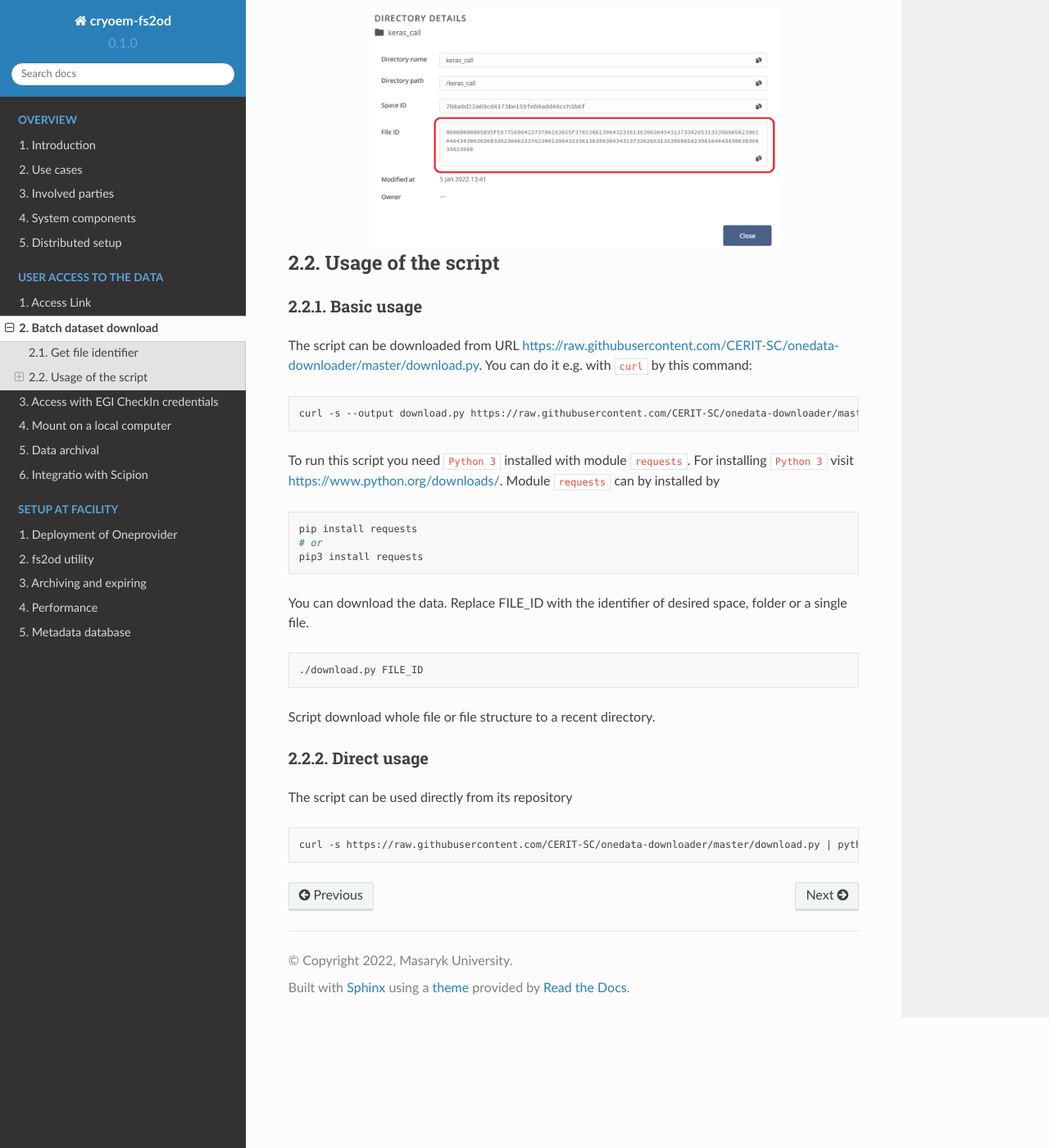
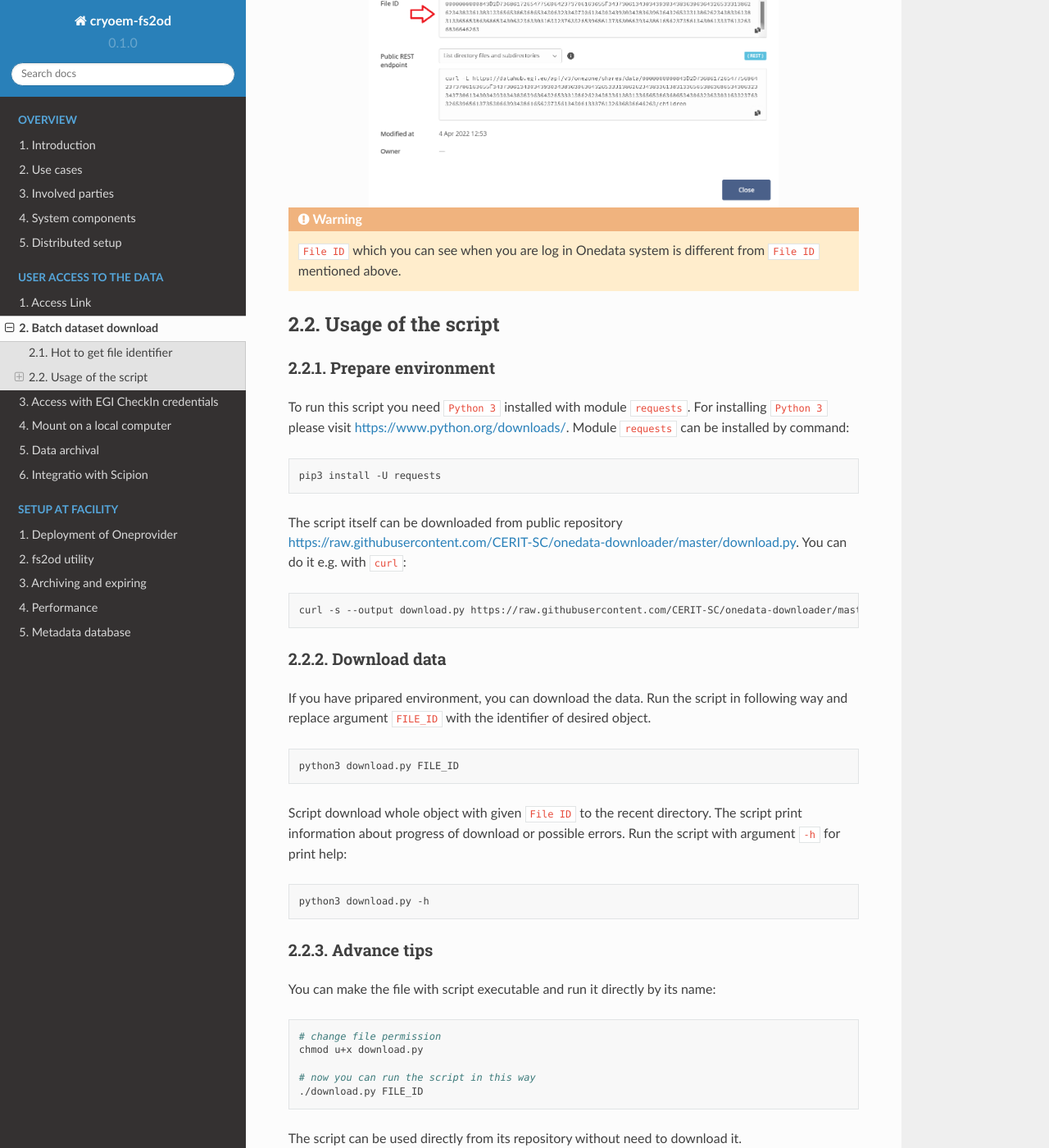
Before and after one commit to svobtom/onedata4sci, a Sphinx documentation site: the page built from docs/source/user/download_all.rst, in a window 1280 px wide and 1400 px high, scrolled down 986 px. Shown: the whole window at 82% size. Built offline with Sphinx 7.4.7 and the Read the Docs theme 2.0.0, drawn with Linux system fonts in a browser that asks for light colours; some of the changed text lies outside the part shown.

Commit message:
Update download all

```diff
--- a/docs/source/user/download_all.rst
+++ b/docs/source/user/download_all.rst
@@ -1,58 +1,77 @@
 Batch dataset download
 ======================
-There is posibility to download whole dataset at once. Following steps can be used also applied on a directory (to download it recursively) or on a single file.
-
-At first you should have a unique identifier of space, directory or file.
+There is a simple posibility to download whole dataset at once from command line interface (CLI) with pripared one-file Python script. For using this script for download the required data tha data has to be shared - a URL accessible without login should exists. Example of such URL: ``https://datahub.egi.eu/share/c01c27c2e9ea750f948aeb75a40a37a2ch6dbc``.
 
 .. warning::
 
    Only spaces which are shared can be downloaded by this script.
 
-Get file identifier
--------------------
-File ID can by found by left click on the name of space or by right click on the name of directory/file in menu item ``Information``.
+Every shared object (space, directory or file) have its own unique identifier (``File ID``). If you know the file ID you can download the object.
+
+Hot to get file identifier
+--------------------------
+When you access the URL by your web browser, you can found ``File ID`` by right click on the name of a space/directory/file in pop-up menu item ``Information``.
 
 .. image:: ../images/22_file_information.png
    :width: 500
    :align: center
    :alt: Information about file or directory
 
-File ID is long string as you se bellow.
+File ID is a long string as you can see bellow.
 
 .. image:: ../images/21_file_id.png
    :width: 500
    :align: center
    :alt: File ID
 
+.. warning::
+
+   ``File ID`` which you can see when you are log in Onedata system is different from ``File ID`` mentioned above.
+
 Usage of the script
 -------------------
-Basic usage
-***********
-The script can be downloaded from URL https://raw.githubusercontent.com/CERIT-SC/onedata-downloader/master/download.py. You can do it e.g. with ``curl`` by this command:
+Prepare environment
+*******************
+To run this script you need ``Python 3`` installed with module ``requests``. For installing ``Python 3`` please visit https://www.python.org/downloads/. Module ``requests`` can be installed by command:
+
+.. code:: bash
+
+   pip3 install -U requests
+
+The script itself can be downloaded from public repository https://raw.githubusercontent.com/CERIT-SC/onedata-downloader/master/download.py. You can do it e.g. with ``curl``:
 
 .. code:: bash
 
    curl -s --output download.py https://raw.githubusercontent.com/CERIT-SC/onedata-downloader/master/download.py
 
-To run this script you need ``Python 3`` installed with module ``requests``. For installing ``Python 3`` visit https://www.python.org/downloads/. Module  ``requests`` can by installed by
+
+Download data
+*************
+If you have pripared environment, you can download the data. Run the script in following way and replace argument ``FILE_ID`` with the identifier of desired object.
 
 .. code:: bash
 
-   pip install requests
-   # or
-   pip3 install requests
+   python3 download.py FILE_ID
 
-You can download the data. Replace FILE_ID with the identifier of desired space, folder or a single file.
+Script download whole object with given ``File ID`` to the recent directory. The script print information about progress of download or possible errors. Run the script with argument ``-h`` for print help:
 
 .. code:: bash
 
+   python3 download.py -h
+
+Advance tips
+************
+You can make the file with script executable and run it directly by its name:
+
+.. code:: bash
+
+   # change file permission
+   chmod u+x download.py
+
+   # now you can run the script in this way
    ./download.py FILE_ID
 
-Script download whole file or file structure to a recent directory.
-
-Direct usage
-************
-The script can be used directly from its repository
+The script can be used directly from its repository without need to download it.
 
 .. code:: bash
 
```
Also changed, not shown: docs/source/images/21_file_id.png, docs/source/images/22_file_information.png.
